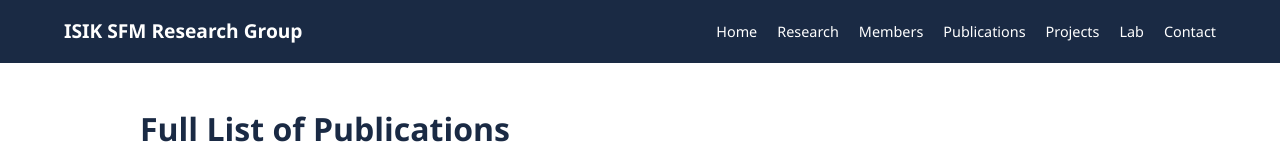
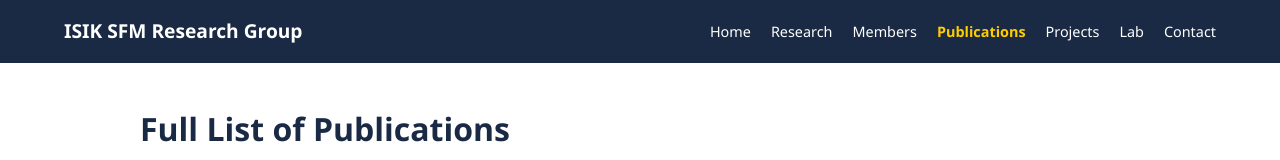
Before and after one commit to memetali8244/Research, a plain HTML site: page publications.html in a window 1280 px wide. Shown: the top 160 px of the page. Drawn offline with Linux system fonts and the light colour scheme.

Commit message:
Update publications.html

```diff
--- a/publications.html
+++ b/publications.html
@@ -40,7 +40,7 @@
             <li><a href="index.html">Home</a></li>
             <li><a href="research.html">Research</a></li>
             <li><a href="members.html">Members</a></li>
-            <li><a href="publications.html">Publications</a></li>
+            <li><a href="publications.html" style="font-weight:bold; color:#ffcc00;">Publications</a></li>
             <li><a href="projects.html">Projects</a></li>
             <li><a href="lab.html">Lab</a></li>
             <li><a href="contact.html">Contact</a></li>
```
